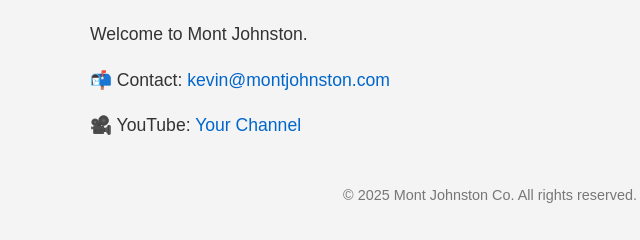
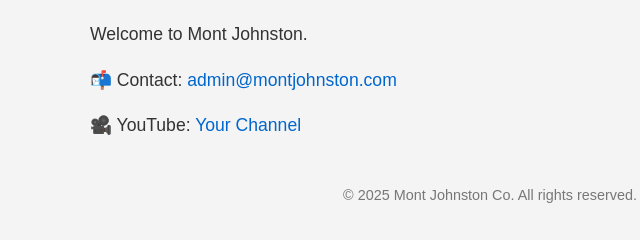
Before and after one commit to montjohnston/montjohnston.github.io, a plain HTML site: page index.html in a window 1280 px wide. Shown: the part 198-438 px from the top of the page, 150-790 px from the left. Drawn offline with Linux system fonts and the light colour scheme.

Commit message:
Update index.html

```diff
--- a/index.html
+++ b/index.html
@@ -51,7 +51,7 @@
   <main>
     <p>Welcome to Mont Johnston. </p>
     <p></p>
-    <p>📬 Contact: <a href="mailto:admin@montjohnston.com">kevin@montjohnston.com</a></p>
+    <p>📬 Contact: <a href="mailto:admin@montjohnston.com">admin@montjohnston.com</a></p>
     <p>🎥 YouTube: <a href="https://www.youtube.com">Your Channel</a></p>
   </main>
   <footer>
```
